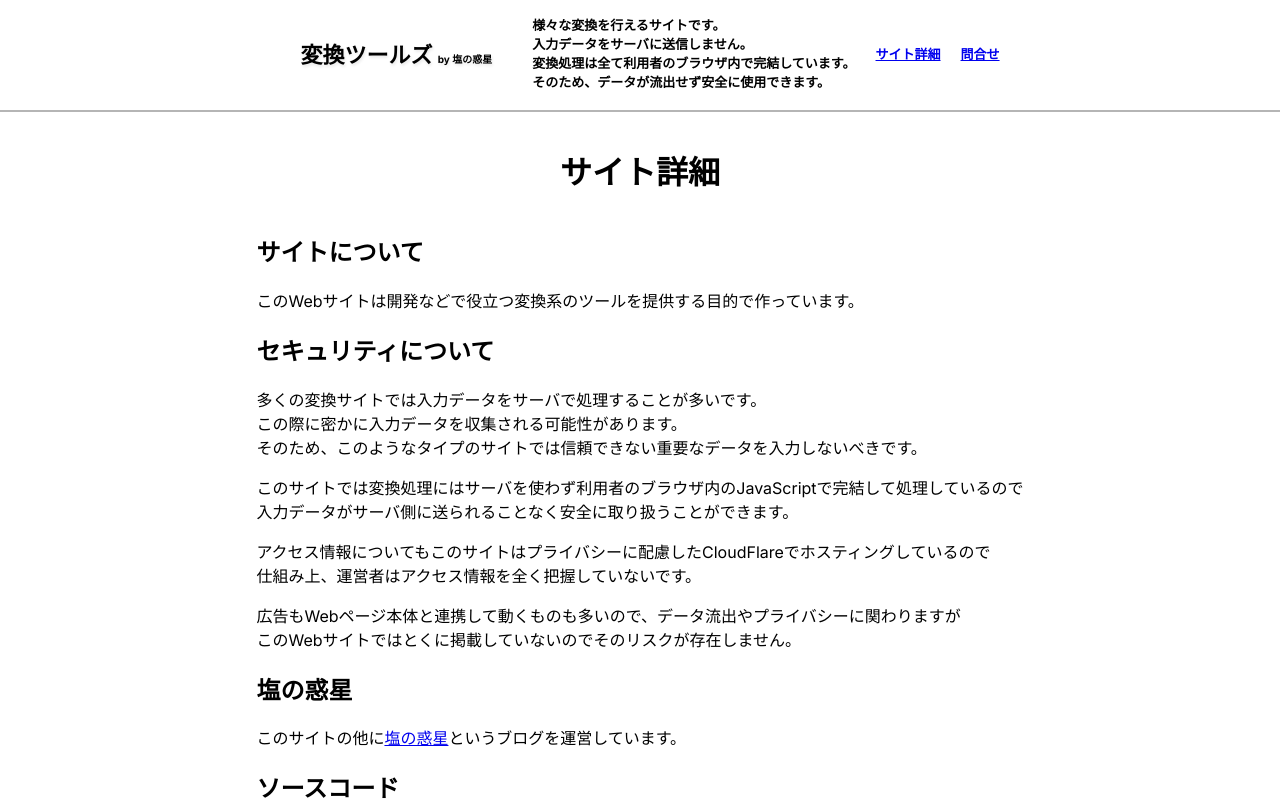
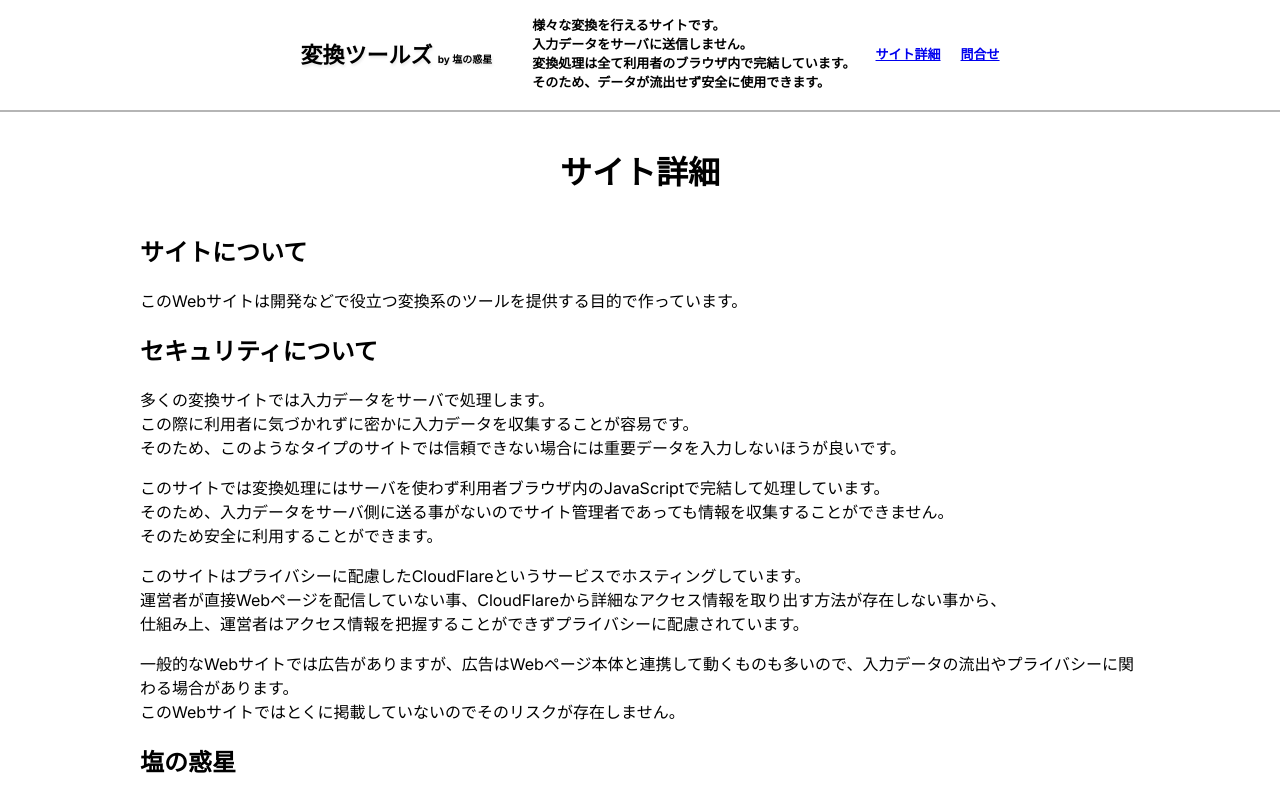
Before and after one commit to corkborg/convertbox, a Next.js app: page /info in a window 1280 px wide. Shown: the top 800 px of the page. Built offline with nearby package versions, Linux system fonts and the light colour scheme.

Commit message:
Fix security infomation.

```diff
--- a/src/app/info/page.tsx
+++ b/src/app/info/page.tsx
@@ -15,22 +15,25 @@ export default function InfoPage() {
         </p>
         <h2>セキュリティについて</h2>
         <p>
-          多くの変換サイトでは入力データをサーバで処理することが多いです。<br/>
-          この際に密かに入力データを収集される可能性があります。<br/>
-          そのため、このようなタイプのサイトでは信頼できない重要なデータを入力しないべきです。
+          多くの変換サイトでは入力データをサーバで処理します。<br/>
+          この際に利用者に気づかれずに密かに入力データを収集することが容易です。<br/>
+          そのため、このようなタイプのサイトでは信頼できない場合には重要データを入力しないほうが良いです。
         </p>
         <p>
-          このサイトでは変換処理にはサーバを使わず利用者のブラウザ内のJavaScriptで完結して処理しているので<br/>
-          入力データがサーバ側に送られることなく安全に取り扱うことができます。<br/>
+          このサイトでは変換処理にはサーバを使わず利用者ブラウザ内のJavaScriptで完結して処理しています。<br/>
+          そのため、入力データをサーバ側に送る事がないのでサイト管理者であっても情報を収集することができません。<br/>
+          そのため安全に利用することができます。
         </p>
         <p>
-          アクセス情報についてもこのサイトはプライバシーに配慮したCloudFlareでホスティングしているので<br/>
-          仕組み上、運営者はアクセス情報を全く把握していないです。
+          このサイトはプライバシーに配慮したCloudFlareというサービスでホスティングしています。<br/>
+          運営者が直接Webページを配信していない事、CloudFlareから詳細なアクセス情報を取り出す方法が存在しない事から、<br/>
+          仕組み上、運営者はアクセス情報を把握することができずプライバシーに配慮されています。
         </p>
         <p>
-          広告もWebページ本体と連携して動くものも多いので、データ流出やプライバシーに関わりますが<br/>
+          一般的なWebサイトでは広告がありますが、広告はWebページ本体と連携して動くものも多いので、入力データの流出やプライバシーに関わる場合があります。<br/>
           このWebサイトではとくに掲載していないのでそのリスクが存在しません。
         </p>
+
         <h2>塩の惑星</h2>
         <p>
           このサイトの他に<a href="https://corkborg.github.io/">塩の惑星</a>というブログを運営しています。
@@ -38,7 +41,7 @@ export default function InfoPage() {
 
         <h2>ソースコード</h2>
         <p>
-          ソースコードは下記で管理しています<br/>
+          変換ロジックなどのソースコードは下記で管理しています<br/>
           <a href="https://github.com/corkborg/convertbox">https://github.com/corkborg/convertbox</a>
         </p>
 
```
